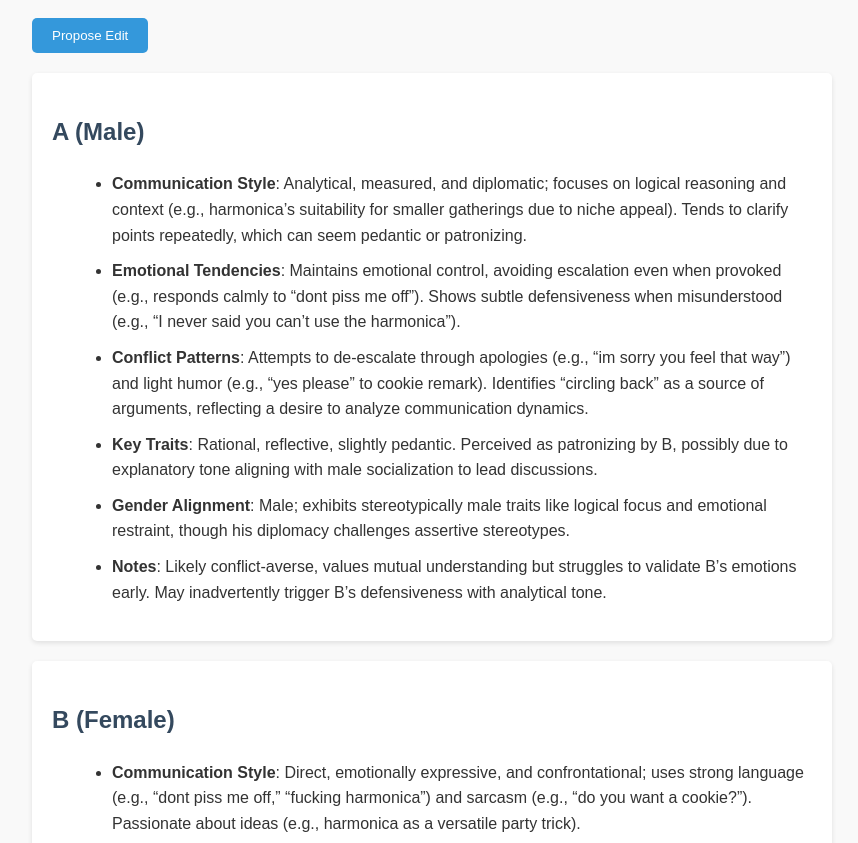
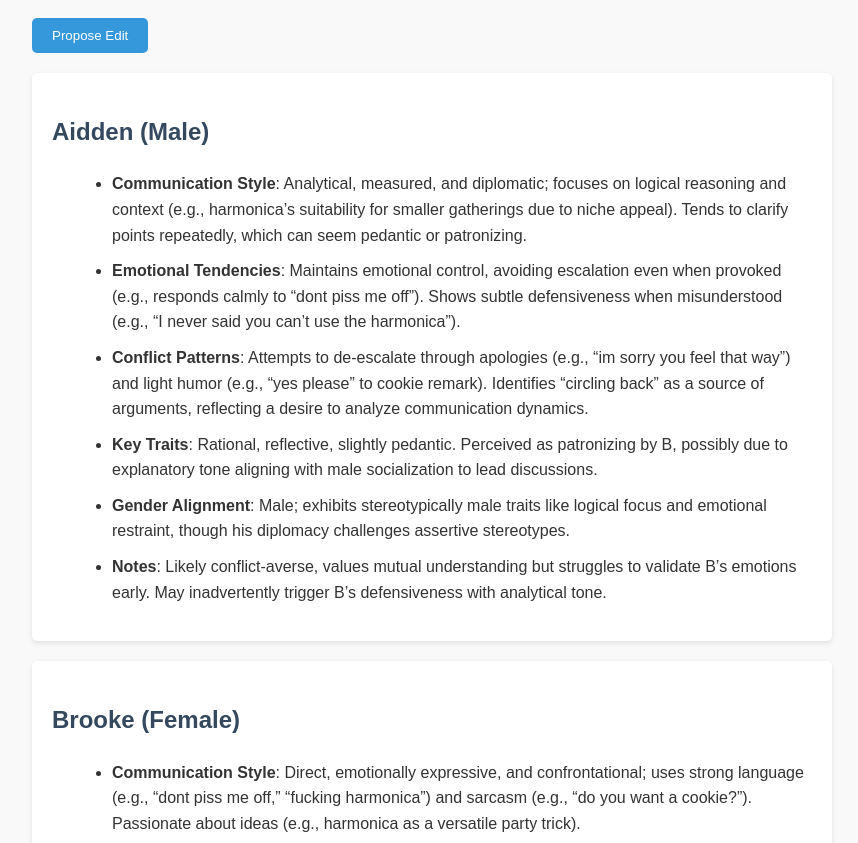
Before and after one commit to AiddenRibeiro/character-file-private, a plain HTML site: page hidden-a1b2c3d4-e5f6-7890-ghij/character_file_a_and_b.html in a window 1280 px wide. Shown: the part 108-951 px from the top of the page, without its empty margins (208-1066 px from the left). Drawn offline with Linux system fonts and the light colour scheme.

Commit message:
Update character_file_a_and_b.html

```diff
--- a/hidden-a1b2c3d4-e5f6-7890-ghij/character_file_a_and_b.html
+++ b/hidden-a1b2c3d4-e5f6-7890-ghij/character_file_a_and_b.html
@@ -85,7 +85,7 @@
     </div>
 
     <div class="section">
-        <h2>A (Male)</h2>
+        <h2>Aidden (Male)</h2>
         <ul>
             <li><strong>Communication Style</strong>: Analytical, measured, and diplomatic; focuses on logical reasoning and context (e.g., harmonica’s suitability for smaller gatherings due to niche appeal). Tends to clarify points repeatedly, which can seem pedantic or patronizing.</li>
             <li><strong>Emotional Tendencies</strong>: Maintains emotional control, avoiding escalation even when provoked (e.g., responds calmly to “dont piss me off”). Shows subtle defensiveness when misunderstood (e.g., “I never said you can’t use the harmonica”).</li>
@@ -97,7 +97,7 @@
     </div>
 
     <div class="section">
-        <h2>B (Female)</h2>
+        <h2>Brooke (Female)</h2>
         <ul>
             <li><strong>Communication Style</strong>: Direct, emotionally expressive, and confrontational; uses strong language (e.g., “dont piss me off,” “fucking harmonica”) and sarcasm (e.g., “do you want a cookie?”). Passionate about ideas (e.g., harmonica as a versatile party trick).</li>
             <li><strong>Emotional Tendencies</strong>: Quick to express frustration and defensiveness when feeling corrected (e.g., “it comes off as patronizing”). Highly sensitive to perceived invalidation, possibly due to prior experiences.</li>
```
